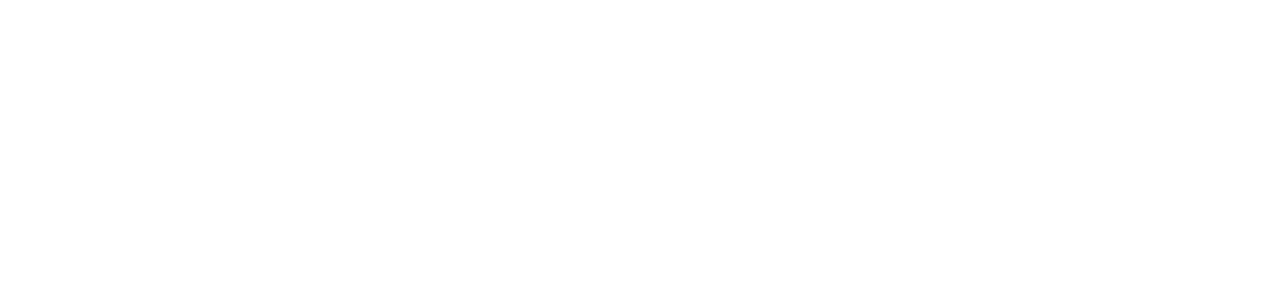
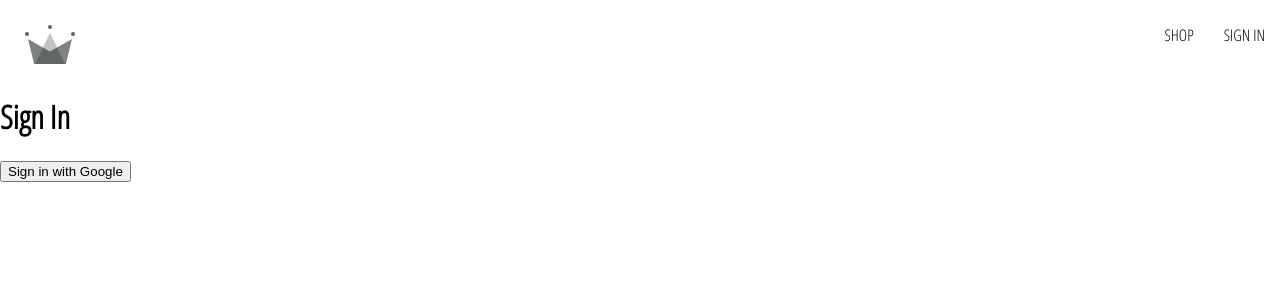
Before and after one commit to r1tch/react-course-crwn-clothing, a React (Create React App) app: page /sign-in in a window 1280 px wide. Before the commit this address had no page. Shown: the top 300 px of the page. Built offline with nearby package versions, Linux system fonts and the light colour scheme.

Commit message:
Firebase utils added

```diff
--- a/package.json
+++ b/package.json
@@ -6,6 +6,7 @@
     "@testing-library/jest-dom": "^5.16.3",
     "@testing-library/react": "^12.1.4",
     "@testing-library/user-event": "^13.5.0",
+    "firebase": "^9.6.10",
     "react": "^18.0.0",
     "react-dom": "^18.0.0",
     "react-router-dom": "^6.2.2",
--- a/src/App.js
+++ b/src/App.js
@@ -2,6 +2,7 @@
 
 import Home from "./routes/home/home.component";
 import Navigation from "./routes/navigation/navigation.component";
+import SignIn from "./routes/sign-in/sign-in.component";
 
 
 const Shop = () => {
@@ -17,6 +18,7 @@
       <Route path="/" element={<Navigation />}>
         <Route index element={<Home />} />
         <Route path="shop" element={<Shop />} />
+        <Route path="sign-in" element={<SignIn />} />
       </Route>
     </Routes>
   );
--- a/src/index.scss
+++ b/src/index.scss
@@ -9,3 +9,12 @@
   font-family: source-code-pro, Menlo, Monaco, Consolas, 'Courier New',
     monospace;
 }
+
+a {
+  text-decoration: none;
+  color: black;
+}
+
+* {
+  box-sizing: border-box;
+}
--- a/src/routes/navigation/navigation.component.jsx
+++ b/src/routes/navigation/navigation.component.jsx
@@ -1,16 +1,23 @@
 import { Fragment } from "react";
 import { Outlet, Link } from "react-router-dom";
+
+import { ReactComponent as CrwnLogo } from "../../assets/crown.svg";
+
+import "./navigation.styles.scss";
 
 const Navigation = () => {
   return (
     <Fragment>
       <div className="navigation">
         <Link className="logo-container" to="/">
-            <div>Logo</div>
+          <CrwnLogo className="logo" />
         </Link>
         <div className="nav-links-container">
           <Link className="nav-link" to="/shop">
             SHOP
+          </Link>
+          <Link className="nav-link" to="/sign-in">
+            SIGN IN
           </Link>
         </div>
       </div>
--- /dev/null
+++ b/src/routes/navigation/navigation.styles.scss
@@ -0,0 +1,26 @@
+.navigation {
+  height: 70px;
+  width: 100%;
+  display: flex;
+  justify-content: space-between;
+  margin-bottom: 25px;
+
+  .logo-container {
+    height: 100%;
+    width: 70px;
+    padding: 25px;
+  }
+
+  .nav-links-container {
+    width: 50%;
+    height: 100%;
+    display: flex;
+    align-items: center;
+    justify-content: flex-end;
+
+    .nav-link {
+      padding: 10px 15px;
+      cursor: pointer;
+    }
+  }
+}
--- /dev/null
+++ b/src/routes/sign-in/sign-in.component.jsx
@@ -0,0 +1,17 @@
+import { signInWithGooglePopup, createUserDocumentFromAuth } from "../../utils/firebase/firebase.utils";
+
+
+const SignIn = () => {
+  const logGoogleUser = async () => {
+    const {user} = await signInWithGooglePopup();
+    const userDocRef = await createUserDocumentFromAuth(user);
+  };
+  return (
+    <div>
+      <h1>Sign In</h1>
+      <button onClick={logGoogleUser}>Sign in with Google</button>
+    </div>
+  );
+};
+
+export default SignIn;
--- /dev/null
+++ b/src/utils/firebase/firebase.utils.jsx
@@ -0,0 +1,55 @@
+import { initializeApp } from "firebase/app";
+import {
+  getAuth,
+  signIn,
+  signInWithPopup,
+  GoogleAuthProvider,
+} from "firebase/auth";
+
+import { getFirestore, doc, getDoc, setDoc } from "firebase/firestore";
+
+const firebaseConfig = {
+  apiKey: "AIzaSyApA208ZzedCwdsY43jKqLKKeHDXIQ_Q1Y",
+  authDomain: "crwn-db-7d0e4.firebaseapp.com",
+  projectId: "crwn-db-7d0e4",
+  storageBucket: "crwn-db-7d0e4.appspot.com",
+  messagingSenderId: "639488604771",
+  appId: "1:639488604771:web:b04ed660a50b2213109656",
+  measurementId: "G-YT8ENZ63K3",
+};
+
+const firebaseApp = initializeApp(firebaseConfig);
+
+const provider = new GoogleAuthProvider();
+provider.setCustomParameters({
+  prompt: "select_account",
+});
+
+export const auth = getAuth();
+export const signInWithGooglePopup = () => signInWithPopup(auth, provider);
+
+export const db = getFirestore();
+
+export const createUserDocumentFromAuth = async (userauth) => {
+    const userDocRef = doc(db, 'users', userauth.uid);
+
+    console.log(userDocRef);
+
+    const userSnapshot = await getDoc(userDocRef);
+    console.log(userSnapshot);
+    if (!userSnapshot.exists()) {
+        const { displayName, email } = userauth;
+        const createdAt = new Date();
+        try {
+            await setDoc(userDocRef, {
+                displayName,
+                email,
+                createdAt
+            });
+        } catch (error) {
+            console.log("error creating the user", error.message);
+        }
+    }
+
+    return userDocRef;
+};
```
Also changed, not shown: 1 other file (tests, documents, lock files or other folders).
